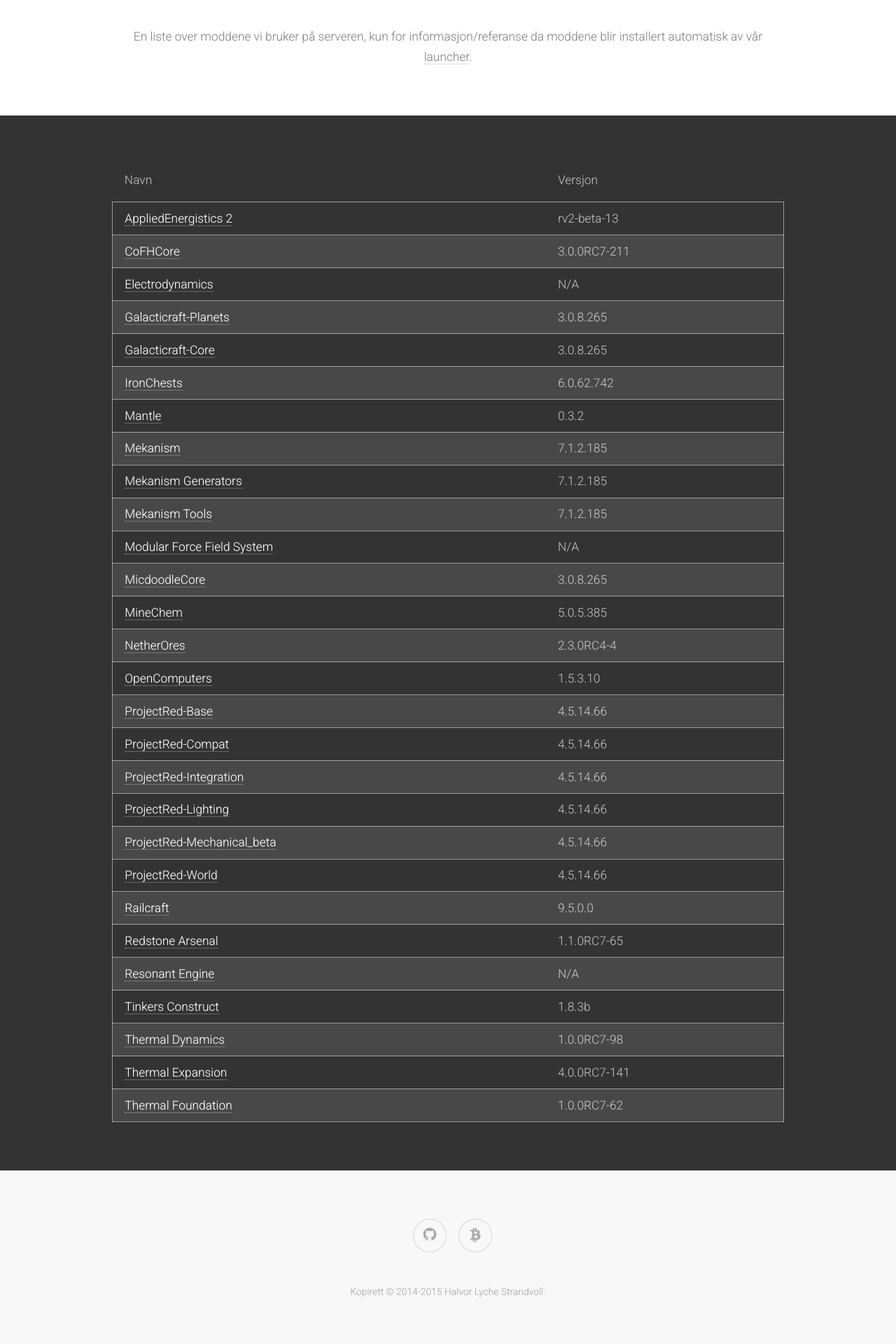
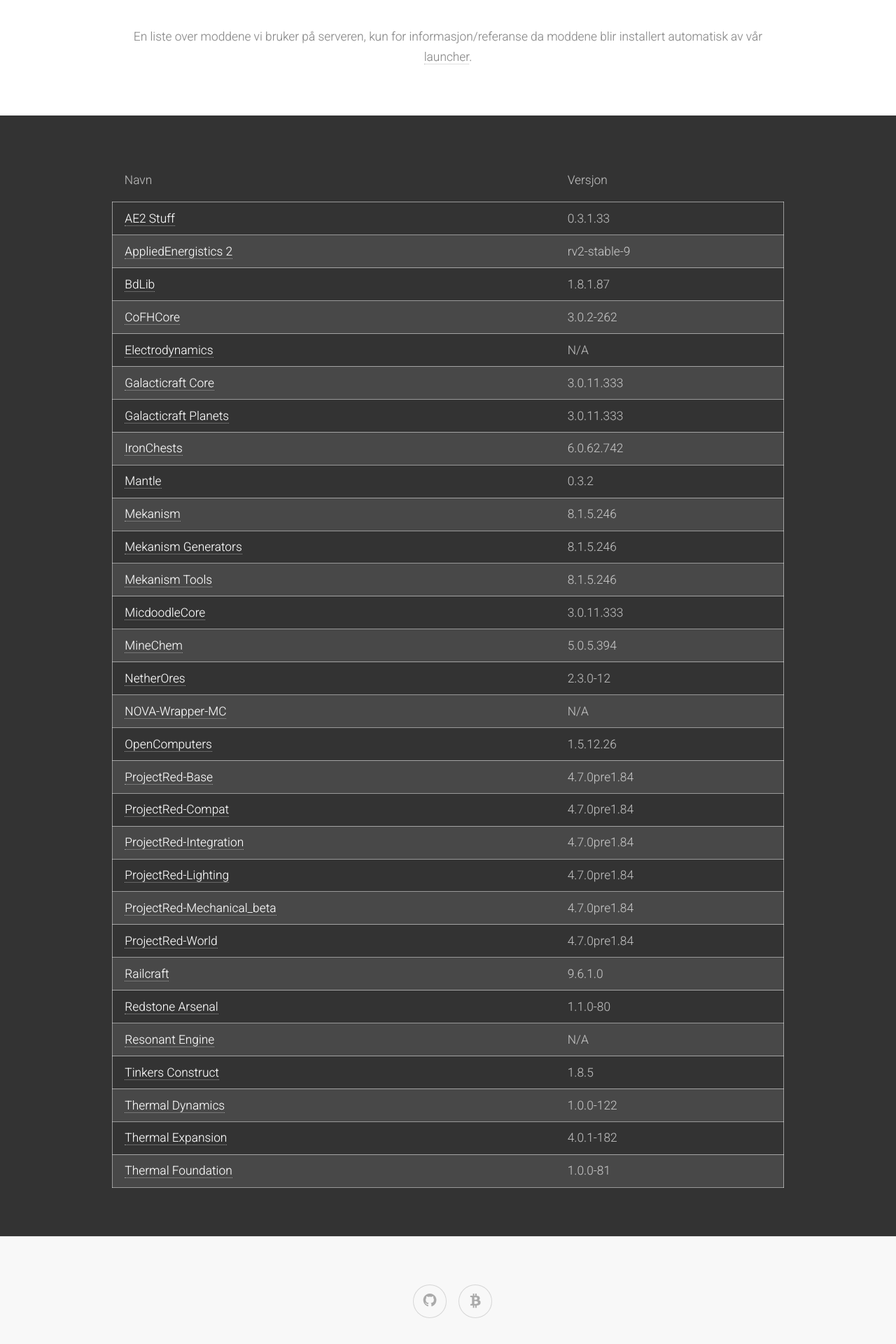
Before and after one commit to VoltzPlay/Site, a PHP site: page / in a window 1280 px wide. Shown: the part 2569-4489 px from the top of the page at 70% size. Before the commit the page ends 4422 px from the top, so only its background shows below. Run offline with PHP 8.4, Linux system fonts and the light colour scheme.

Commit message:
Updated mods list with correct versions.

```diff
--- a/index.php
+++ b/index.php
@@ -135,24 +135,32 @@
 							</thead>
 							<tbody>
 								<tr>
+									<td><a href="http://minecraft.curseforge.com/mc-mods/225194-ae2-stuff">AE2 Stuff</a></td>
+									<td>0.3.1.33</td>
+								</tr>
+								<tr>
 									<td><a href="http://ae-mod.info/">AppliedEnergistics 2</a></td>
-									<td>rv2-beta-13</td>
+									<td>rv2-stable-9</td>
+								</tr>
+								<tr>
+									<td><a href="http://minecraft.curseforge.com/mc-mods/70496-bdlib">BdLib</a></td>
+									<td>1.8.1.87</td>
 								</tr>
 								<tr>
 									<td><a href="http://minecraft.curseforge.com/mc-mods/69162-cofhcore">CoFHCore</a></td>
-									<td>3.0.0RC7-211</td>
+									<td>3.0.2-262</td>
 								</tr>
 								<tr>
 									<td><a href="http://calclavia.com/electrodynamics/">Electrodynamics</a></td>
 									<td>N/A</td>
 								</tr>
 								<tr>
-									<td><a href="http://micdoodle8.com/mods/galacticraft">Galacticraft-Planets</a></td>
-									<td>3.0.8.265</td>
+									<td><a href="http://micdoodle8.com/mods/galacticraft">Galacticraft Core</a></td>
+									<td>3.0.11.333</td>
 								</tr>
 								<tr>
-									<td><a href="http://micdoodle8.com/mods/galacticraft">Galacticraft-Core</a></td>
-									<td>3.0.8.265</td>
+									<td><a href="http://micdoodle8.com/mods/galacticraft">Galacticraft Planets</a></td>
+									<td>3.0.11.333</td>
 								</tr>
 								<tr>
 									<td><a href="http://www.minecraftforum.net/forums/mapping-and-modding/minecraft-mods/1280827-1-5-and-up-forge-universal-ironchests-5-0">IronChests</a></td>
@@ -164,67 +172,68 @@
 								</tr>
 								<tr>
 									<td><a href="http://aidancbrady.com/mekanism/">Mekanism</a></td>
-									<td>7.1.2.185</td>
+									<td>8.1.5.246</td>
 								</tr>
 								<tr>
 									<td><a href="http://aidancbrady.com/mekanism/">Mekanism Generators</a></td>
-									<td>7.1.2.185</td>
+									<td>8.1.5.246</td>
 								</tr>
 								<tr>
 									<td><a href="http://aidancbrady.com/mekanism/">Mekanism Tools</a></td>
-									<td>7.1.2.185</td>
-								</tr>
-								<tr>
-									<td><a href="http://calclavia.com/mffs/">Modular Force Field System</a></td>
-									<td>N/A</td>
+									<td>8.1.5.246</td>
 								</tr>
 								<tr>
 									<td><a href="http://micdoodle8.com/mods/galacticraft">MicdoodleCore</a></td>
-									<td>3.0.8.265</td>
+									<td>3.0.11.333</td>
 								</tr>
 								<tr>
 									<td><a href="http://minecraft.curseforge.com/mc-mods/73373-minechem">MineChem</a></td>
-									<td>5.0.5.385</td>
+									<td>5.0.5.394</td>
 								</tr>
 								<tr>
 									<td><a href="http://minecraft.curseforge.com/mc-mods/66675-netherores">NetherOres</a></td>
-									<td>2.3.0RC4-4</td>
+									<td>2.3.0-12</td>
 								</tr>
 								<tr>
+									<td><a href="http://novaapi.net/">NOVA-Wrapper-MC</a></td>
+									<td>N/A</td>
+								</tr>
+
+								<tr>
 									<td><a href="http://minecraft.curseforge.com/mc-mods/223008-opencomputers">OpenComputers</a></td>
-									<td>1.5.3.10</td>
+									<td>1.5.12.26</td>
 								</tr>
 								<tr>
 									<td><a href="http://projectredwiki.com/wiki/Main_Page">ProjectRed-Base</a></td>
-									<td>4.5.14.66</td>
+									<td>4.7.0pre1.84</td>
 								</tr>
 								<tr>
 									<td><a href="http://projectredwiki.com/wiki/Main_Page">ProjectRed-Compat</a></td>
-									<td>4.5.14.66</td>
+									<td>4.7.0pre1.84</td>
 								</tr>
 								<tr>
 									<td><a href="http://projectredwiki.com/wiki/Main_Page">ProjectRed-Integration</a></td>
-									<td>4.5.14.66</td>
+									<td>4.7.0pre1.84</td>
 								</tr>
 								<tr>
 									<td><a href="http://projectredwiki.com/wiki/Main_Page">ProjectRed-Lighting</a></td>
-									<td>4.5.14.66</td>
+									<td>4.7.0pre1.84</td>
 								</tr>
 								<tr>
 									<td><a href="http://projectredwiki.com/wiki/Main_Page">ProjectRed-Mechanical_beta</a></td>
-									<td>4.5.14.66</td>
+									<td>4.7.0pre1.84</td>
 								</tr>
 								<tr>
 									<td><a href="http://projectredwiki.com/wiki/Main_Page">ProjectRed-World</a></td>
-									<td>4.5.14.66</td>
+									<td>4.7.0pre1.84</td>
 								</tr>
 								<tr>
 									<td><a href="http://www.railcraft.info/">Railcraft</a></td>
-									<td>9.5.0.0</td>
+									<td>9.6.1.0</td>
 								</tr>
 								<tr>
 									<td><a href="http://minecraft.curseforge.com/mc-mods/70631-redstone-arsenal">Redstone Arsenal</a></td>
-									<td>1.1.0RC7-65</td>
+									<td>1.1.0-80</td>
 								</tr>
 								<tr>
 									<td><a href="http://resonantengine.com/">Resonant Engine</a></td>
@@ -232,19 +241,19 @@
 								</tr>
 								<tr>
 									<td><a href="http://minecraft.curseforge.com/mc-mods/74072-tinkers-construct">Tinkers Construct</a></td>
-									<td>1.8.3b</td>
+									<td>1.8.5</td>
 								</tr>
 								<tr>
 									<td><a href="http://minecraft.curseforge.com/mc-mods/227443-thermal-dynamics">Thermal Dynamics</a></td>
-									<td>1.0.0RC7-98</td>
+									<td>1.0.0-122</td>
 								</tr>
 								<tr>
 									<td><a href="http://minecraft.curseforge.com/mc-mods/69163-thermalexpansion">Thermal Expansion</a></td>
-									<td>4.0.0RC7-141</td>
+									<td>4.0.1-182</td>
 								</tr>
 								<tr>
 									<td><a href="http://minecraft.curseforge.com/mc-mods/222880-thermal-foundation">Thermal Foundation</a></td>
-									<td>1.0.0RC7-62</td>
+									<td>1.0.0-81</td>
 								</tr>
 							</tbody>
 						</table>
```
